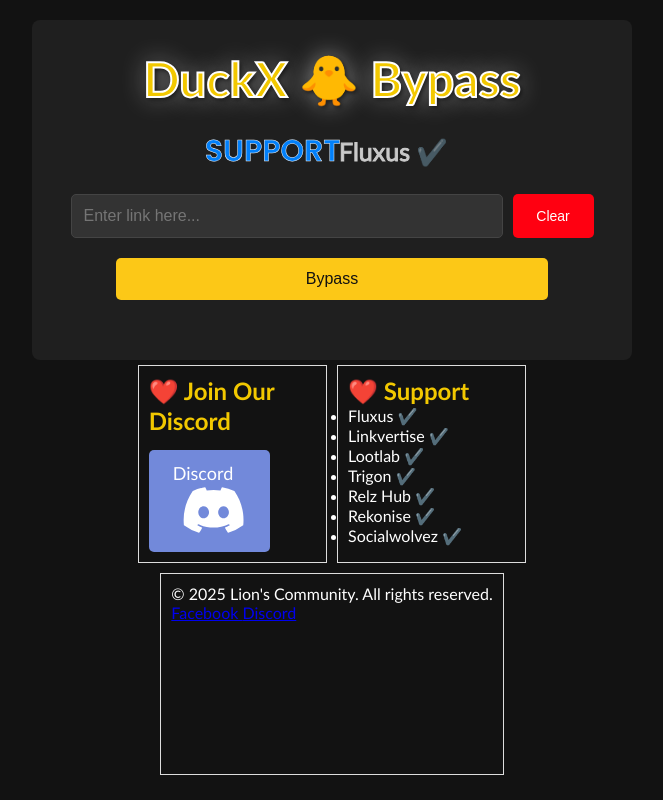
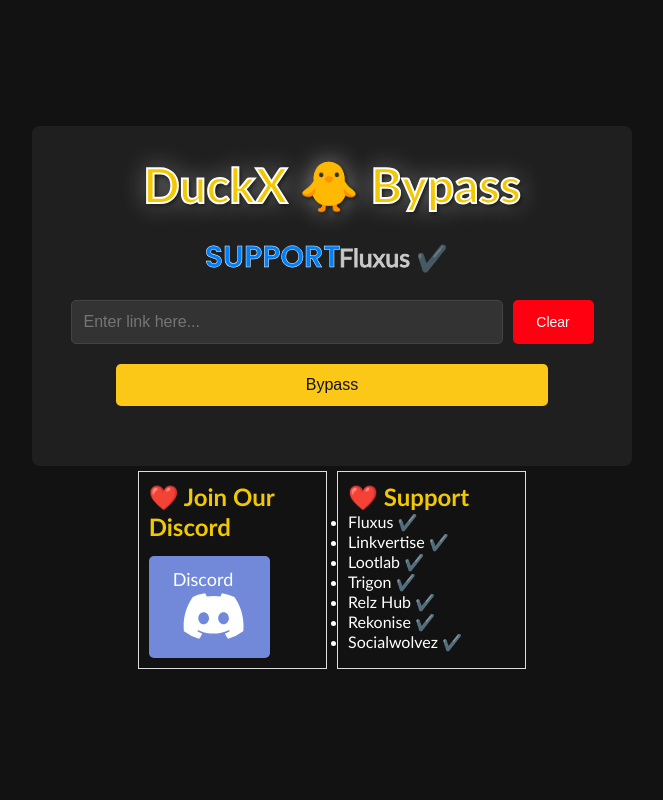
Before and after one commit to khoanguyen-dev1/web, a plain HTML site: page index.html in a window 1280 px wide. Shown: the whole page, without its empty margins (308-971 px from the left). Drawn offline with Linux system fonts and the light colour scheme.

Commit message:
Update index.html

```diff
--- a/index.html
+++ b/index.html
@@ -304,20 +304,6 @@
         </footer>
     </div>
 
-<footer class="footer">
-  <div class="rainbow-bar"></div>
-  <div class="footer-content">
-    <div class="copyright">© 2025 Lion's Community. All rights reserved.</div>
-    <div class="social-links">
-      <a href="https://www.facebook.com/hoangminhvu26/" target="_blank" class="social-link">
-        <i class="fab fa-facebook"></i> Facebook
-      </a>
-      <a href="https://discord.gg/azX9JggcYD" target="_blank" class="social-link">
-        <i class="fab fa-discord"></i> Discord
-      </a>
-    </div>
-  </div>
-</footer>
     <script>
         const names = ["Fluxus ✔️", "Linkvertise ✔️", "Trigon ✔️", "Lootlab ✔️", "Relz Hub ✔️", "Rekonise ✔️", "Socialwolvez ✔️"];
 
```
